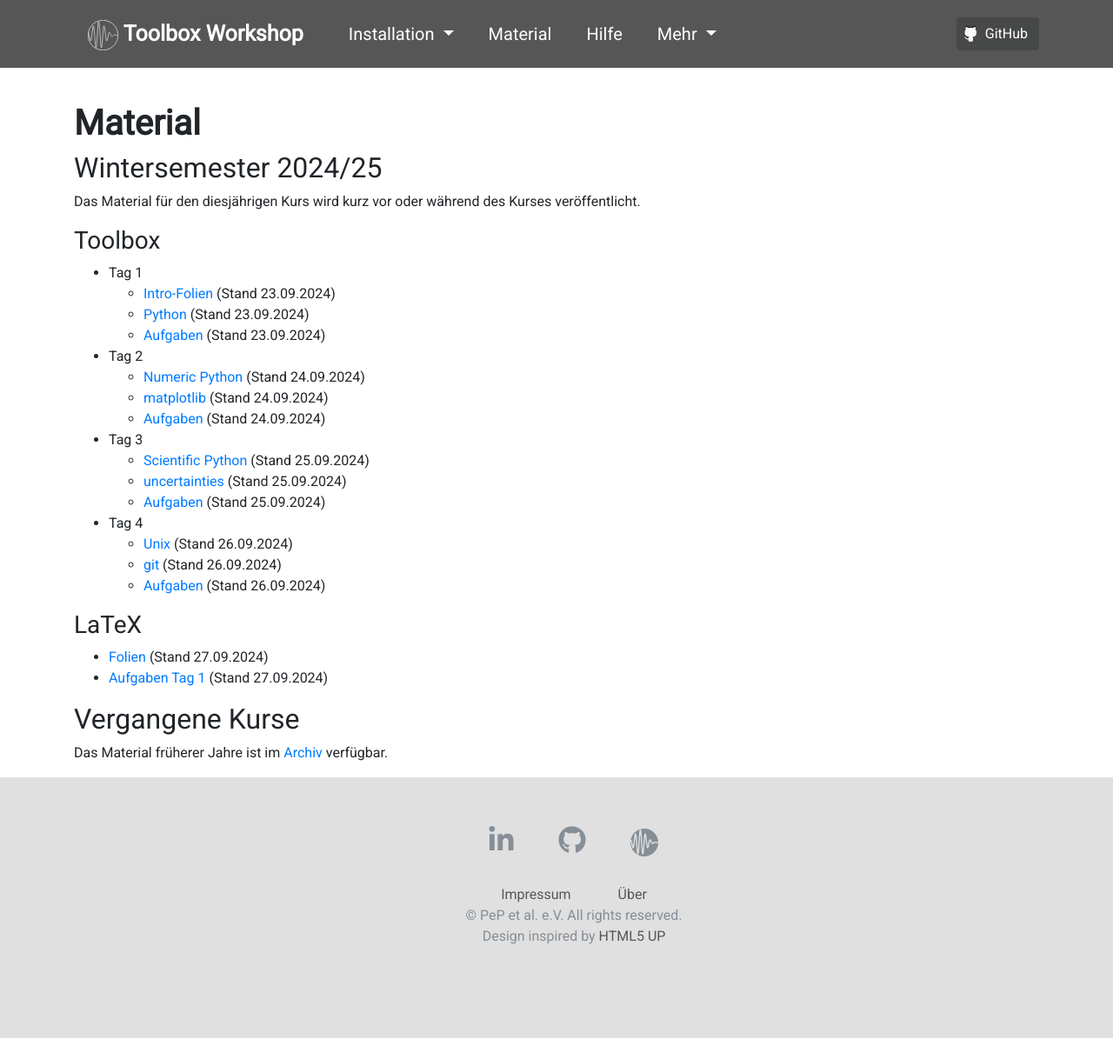
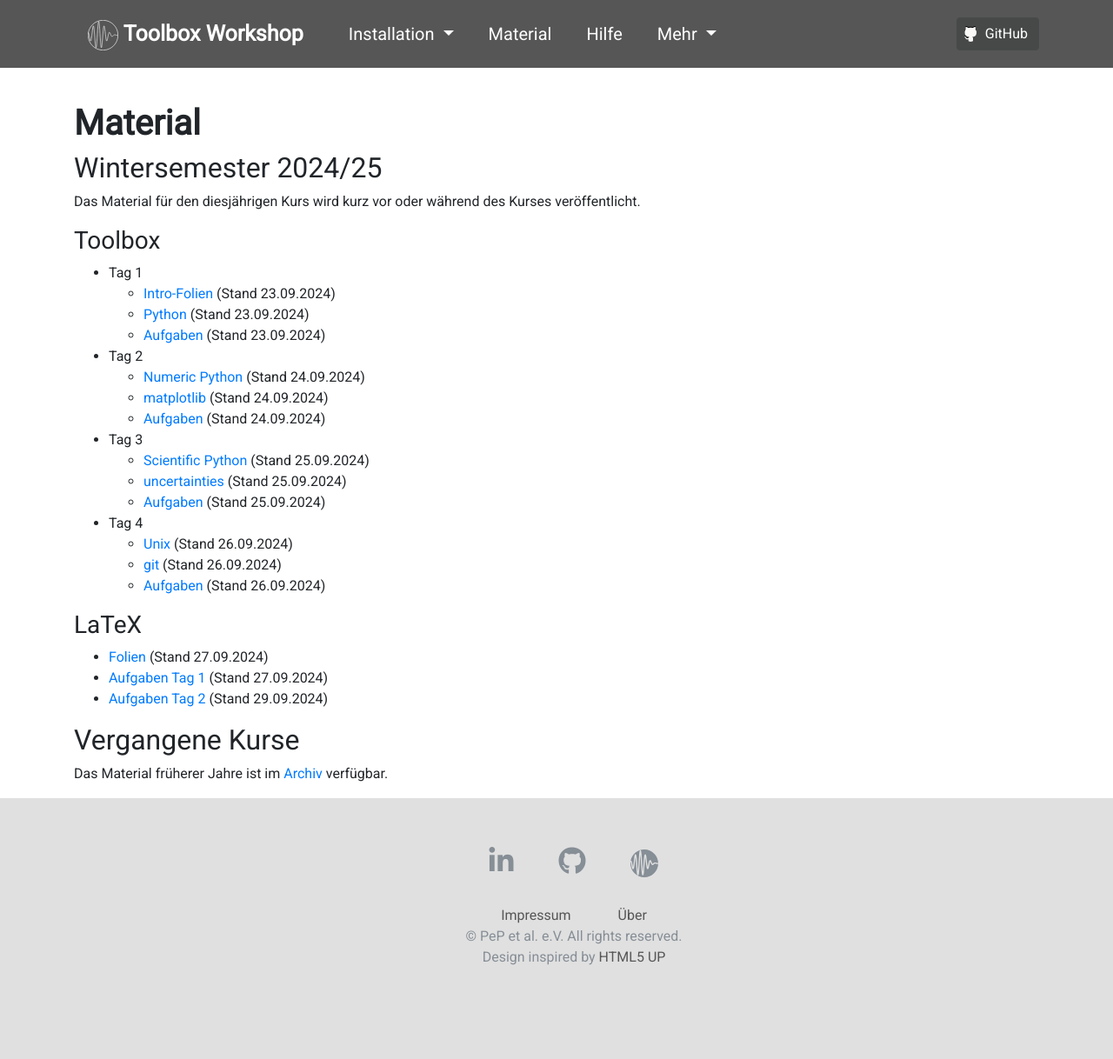
Before and after one commit to pep-dortmund/homepage-toolbox, a Jekyll site: the page built from notes.md, in a window 1280 px wide and 1218 px high. Shown: the whole window at 87% size. Built offline with Jekyll 4.4.1, drawn with Linux system fonts in a browser that asks for light colours; nearby versions of some CDN libraries.

Commit message:
add exercise zip to file lists

```diff
--- a/notes.md
+++ b/notes.md
@@ -37,7 +37,7 @@
 ### LaTeX
 - [Folien](/files/archive/current/latex.pdf){:target="_blank"} (Stand 27.09.2024)
 - [Aufgaben Tag 1](/files/archive/current/exercises-latex-1.zip) (Stand 27.09.2024)
-<!-- - [Aufgaben Tag 2](/files/archive/current/exercises-latex-2.zip) (Stand 04.10.2024) -->
+- [Aufgaben Tag 2](/files/archive/current/exercises-latex-2.zip) (Stand 29.09.2024)
 <!-- - [Aufgaben Tag 3](/files/archive/current/exercises-latex-3.zip) (Stand 04.10.2024) -->
 <!-- - [Aufgaben Tag 4](/files/archive/current/exercises-latex-4.zip) (Stand 05.10.2024) -->
 <!-- - <a href="https://github.com/pep-dortmund/toolbox-workshop-protocol-template" target="_blank">LaTeX Vorlage für Protokolle</a> -->
```
Also changed, not shown: archive.md (+1 -1 lines).
